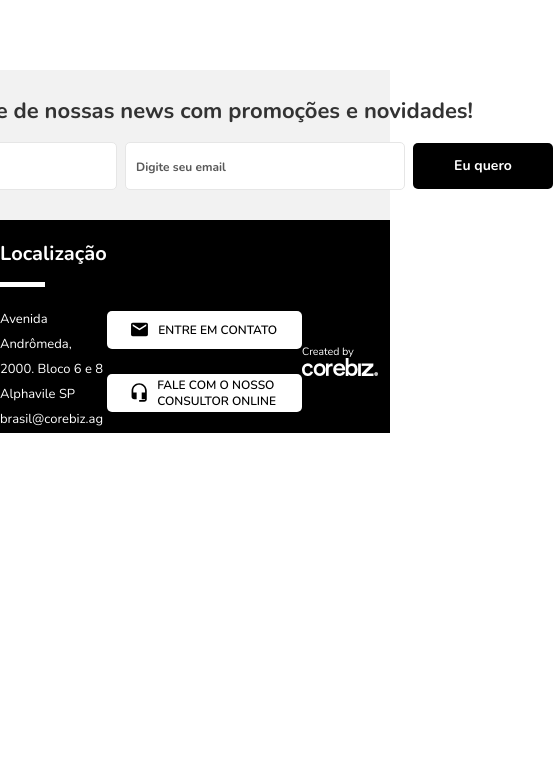
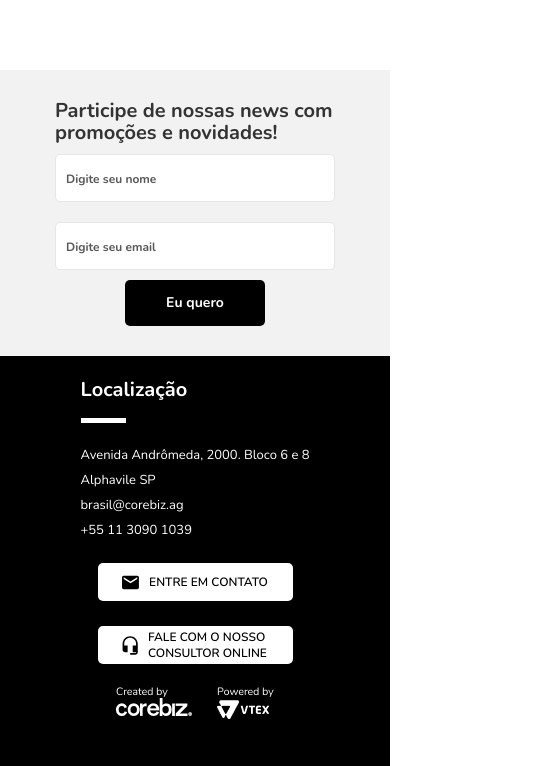
Before and after one commit to herculesoliverr/teste-corebiz, a React (Create React App) app: page / in a window 390 px wide. Shown: the part 593-1359 px from the top of the page, 553 px wide, since content can reach past the window. Before the commit the page ends 1075 px from the top, so only its background shows below. Built offline with nearby package versions, Linux system fonts and the light colour scheme; no server answers.

Commit message:
Add: Post newsletter and initial mobile creation

```diff
--- a/src/Components/Footer/style.ts
+++ b/src/Components/Footer/style.ts
@@ -18,6 +18,15 @@ export const ContainerFooter = styled.div`
     justify-content: center;
     align-items: center;
     margin-top: 20px;
+  }
+
+  @media(max-width: 768px){
+    height: auto;
+    background-color: #000;
+    padding-bottom: 50px;
+    .mainGrid{
+      grid-template-columns: 1fr;
+    }
   }
 `
 
--- a/src/Components/Newsletter/Newsletter.tsx
+++ b/src/Components/Newsletter/Newsletter.tsx
@@ -1,21 +1,96 @@
-import React from 'react'
+import React, { ChangeEvent, FormEvent, useCallback, useState } from 'react'
+import { Api } from '../../Services/Api'
 import { ContainerNewsletter } from './style'
 
+interface IFormValueProps {
+  value: string
+  error: boolean
+  errorMessage: string
+}
+interface IFormState {
+  [key: string]: any
+  email: IFormValueProps
+  name: IFormValueProps
+}
+
+const REGEXVALIDATEEMAIL =
+  /^[a-zA-Z0-9.!#$%&'*+/=?^`{|}~-]+@[a-zA-Z0-9](?:[a-zA-Z0-9-]{0,61}[a-zA-Z0-9])?(?:\.[a-zA-Z0-9](?:[a-zA-Z0-9-]{0,61}[a-zA-Z0-9])?)*$/
+
 function Newsletter() {
+  const [formState, setFormState] = useState<IFormState>({
+    email: {
+      error: false,
+      errorMessage: '',
+      value: ''
+    },
+    name: {
+      error: false,
+      errorMessage: '',
+      value: ''
+    }
+  })
+
+  const handleUpdateFormValue = useCallback(
+    (e: ChangeEvent<HTMLInputElement>) => {
+      const {
+        target: { value, name }
+      } = e
+
+      if (!name) return
+
+      setFormState((oldValue: IFormState) => {
+        return {
+          ...oldValue,
+          [name]: {
+            ...oldValue[name],
+            value
+          }
+        }
+      })
+    },
+    []
+  )
+
+  const validateForm = (form: IFormState): boolean => {
+    if (!form.email.value || !form.name.value) return false
+
+    if (!REGEXVALIDATEEMAIL.test(form.email.value)) return false
+
+    return true
+  }
+
+  const handleSubmit = useCallback(async (e: FormEvent) => {
+    e.preventDefault()
+    if (!validateForm(formState)) return
+
+    const response = await Api.post('newsletter', {
+      email: formState.email.value,
+      name: formState.name.value
+    })
+  }, [])
+
   return (
     <ContainerNewsletter>
       <div>
-        <h3 className="titleNewsletter">
-          Participe de nossas news com promoções e novidades!
-        </h3>
-        <form action="" className="formNewsletter">
+        <form action="" onSubmit={handleSubmit} className="formNewsletter">
+          <h3 className="titleNewsletter">
+            Participe de nossas news com promoções e novidades!
+          </h3>
           <input
             type="text"
-            name="Name"
+            name="name"
+            value={formState.name.value}
+            onChange={handleUpdateFormValue}
             id="name"
             placeholder="Digite seu nome"
           />
-          <input type="email" placeholder="Digite seu email" />
+          <input
+            type="email"
+            value={formState.email.value}
+            name="email"
+            onChange={handleUpdateFormValue}
+            placeholder="Digite seu email"
+          />
           <button type="submit">Eu quero</button>
         </form>
       </div>
--- a/src/Components/Newsletter/style.ts
+++ b/src/Components/Newsletter/style.ts
@@ -58,4 +58,24 @@ export const ContainerNewsletter = styled.div`
     cursor: pointer;
   }
 
+  @media (max-width: 768px){
+    height: auto;
+    padding: 30px 0;
+
+    .formNewsletter{
+      flex-direction: column;
+      padding: 0;
+
+    .titleNewsletter{
+      width: 280px;
+      text-align: left;
+      font-size: 20px;
+    }
+
+      input{
+        margin: 10px 0 !important;
+      }
+    }
+  }
+
 `
```
